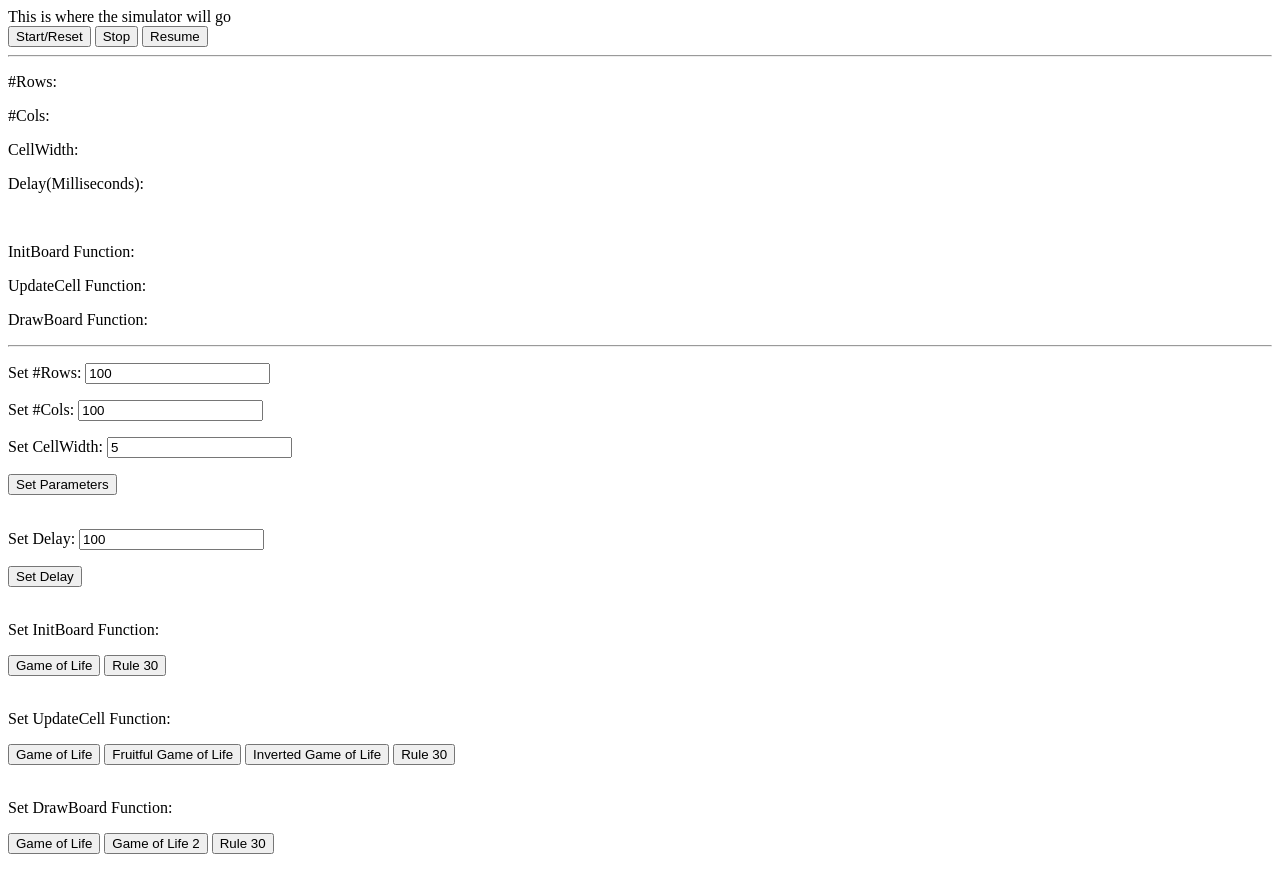
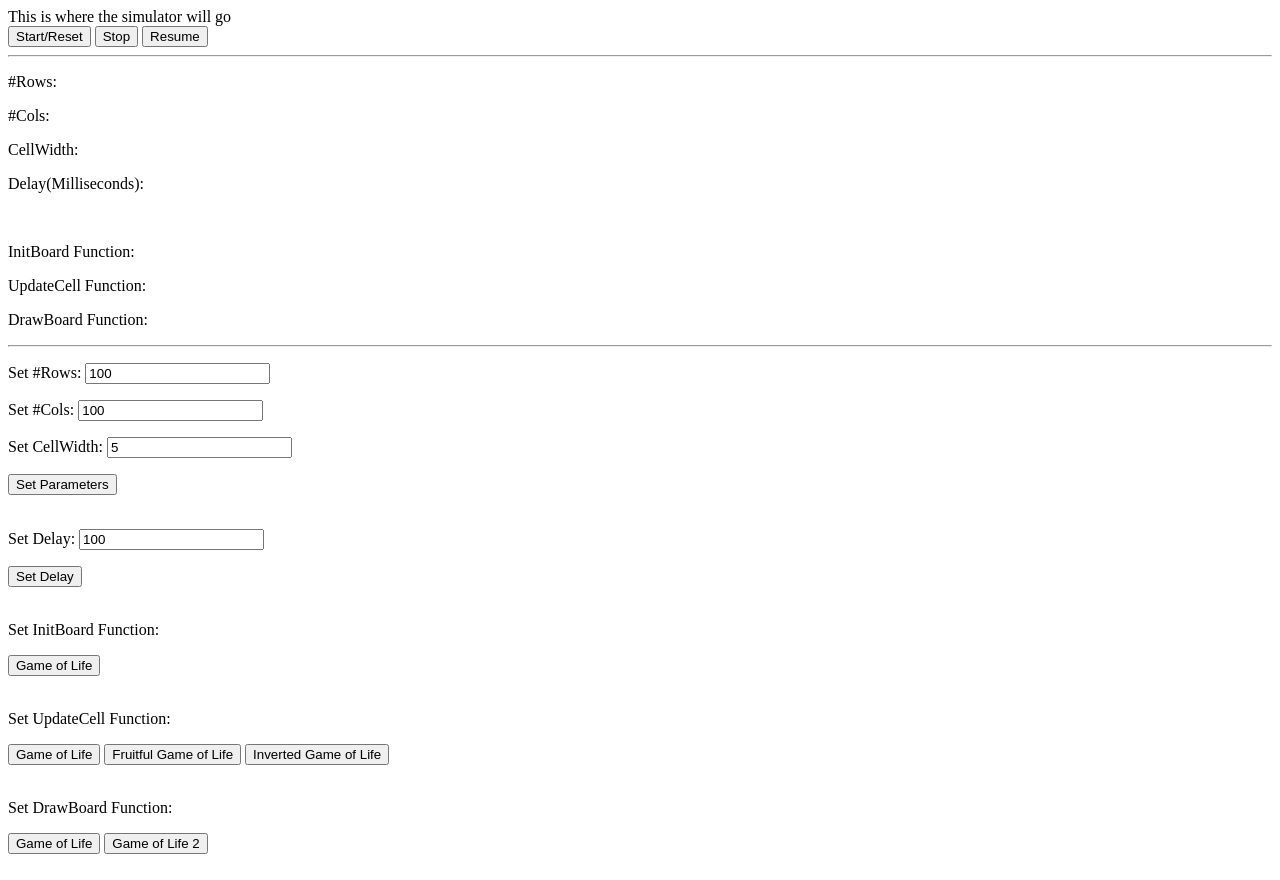
Before and after one commit to Vadim-Pelyushenko/CMPS115_Cellulites, a plain HTML site: page Workable Automata/Version 4/index.html in a window 1280 px wide. Drawn offline with Linux system fonts and the light colour scheme.

Commit message:
Updates that may have been forgotten

```diff
--- a/Workable Automata/Version 4/index.html
+++ b/Workable Automata/Version 4/index.html
@@ -9,7 +9,6 @@
 		<script type="text/javascript" src="site_controller.js"></script>
 
 		<script type="text/javascript" src="game_of_life.js"></script>
-		<script type="text/javascript" src="rule30.js"></script>
 	</head>
 
 	<body>
@@ -41,35 +40,27 @@
 		</p>
 		<button type="button" onclick="setParameters()">Set Parameters</button>
 		<br>
-
 		<br>
 		<p>
 			Set Delay: <input type="text" id="delayInput" value="100">
 		</p>
 		<button id="setDelay" onclick="setDelay()">Set Delay</button>
 		<br>
-
 		<br>
 		<p>Set InitBoard Function:</p>
 		<button type="button" onclick="setBoardInitFunction(gameOfLifeInitBoard)">Game of Life</button>
-		<button type="button" onclick="setBoardInitFunction(rule30InitBoard)">Rule 30</button>
 		<br>
-
 		<br>
 		<p>Set UpdateCell Function:</p>
 		<button type="button" onclick="setCellUpdateFunction(gameOfLifeUpdateCell)">Game of Life</button>
 		<button type="button" onclick="setCellUpdateFunction(gameOfLifeUpdateCell2)">Fruitful Game of Life</button>
 		<button type="button" onclick="setCellUpdateFunction(gameOfLifeUpdateCell3)">Inverted Game of Life</button>
-		<button type="button" onclick="setCellUpdateFunction(rule30UpdateCell)">Rule 30</button>
 		<br>
-
 		<br>
 		<p>Set DrawBoard Function:</p>
 		<button type="button" onclick="setDrawBoardFunction(gameOfLifeDrawBoard)">Game of Life</button>
 		<button type="button" onclick="setDrawBoardFunction(gameOfLifeDrawBoard2)">Game of Life 2</button>
-		<button type="button" onclick="setDrawBoardFunction(rule30DrawBoard)">Rule 30</button>
 		<br>
-
 		<br>
 	</body>
 </html>
```
